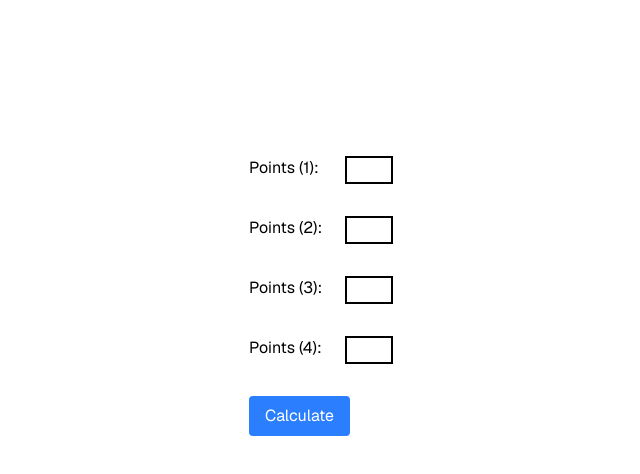
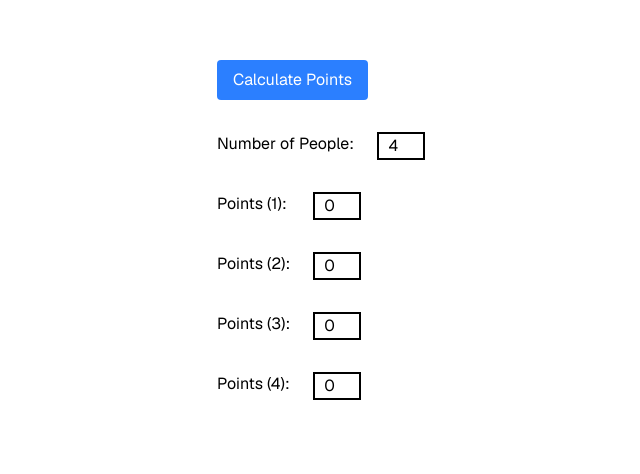
Before and after one commit to GriffinBaxter/Chore-Points, a Next.js app: page / in a window 1280 px wide. Shown: the part 104-578 px from the top of the page, without its empty margins (319-959 px from the left). Built offline with nearby package versions, Linux system fonts and the light colour scheme.

Commit message:
Implement "number of people" input

```diff
--- a/src/app/page.tsx
+++ b/src/app/page.tsx
@@ -1,13 +1,19 @@
 "use client";
 
-const numberOfPeople = 4;
+import { ChangeEvent, useState } from "react";
 
-const calculateRewards = () => {
+const NUMBER_OF_PEOPLE_DEFAULT = 4;
+const NUMBER_OF_PEOPLE_MIN = 1;
+const NUMBER_OF_PEOPLE_MAX = 20;
+const POINTS_DEFAULT = 0;
+const EPSILON = 0.001;
+
+const calculateRewards = (numberOfPeople: number) => {
   const pointsArray = [...Array(numberOfPeople).keys()].map((i) => {
     const points = document.getElementById(
       `points-${i.toString()}`,
     ) as HTMLInputElement;
-    return points.value ? Number(points.value) : 0;
+    return points.value ? Number(points.value) : POINTS_DEFAULT;
   });
   const avgPoints = pointsArray.reduce((a, b) => a + b, 0) / pointsArray.length;
   const deviations = pointsArray.map((points) => points - avgPoints);
@@ -21,46 +27,83 @@ const calculateRewards = () => {
   for (const points of pointsArray) {
     if (points > avgPoints) {
       rewards.push(
-        ((40 / (positiveDeviationsSum + 0.001)) * (points - avgPoints)).toFixed(
-          2,
-        ),
+        (
+          (40 / (positiveDeviationsSum + EPSILON)) *
+          (points - avgPoints)
+        ).toFixed(2),
       );
     } else if (points < avgPoints) {
       rewards.push(
         (
-          -(15 / (negativeDeviationsSumAbs + 0.001)) *
+          -(15 / (negativeDeviationsSumAbs + EPSILON)) *
           Math.abs(points - avgPoints)
         ).toFixed(2),
       );
     } else {
-      rewards.push((0).toFixed(2));
+      rewards.push(POINTS_DEFAULT.toFixed(2));
     }
   }
   console.log(rewards);
 };
 
 export default function Home() {
+  const [numberOfPeople, setNumberOfPeople] = useState(
+    NUMBER_OF_PEOPLE_DEFAULT,
+  );
+
+  const handleNumberOfPeopleChange = (e: ChangeEvent<HTMLInputElement>) => {
+    if (e.target.value) {
+      const value = Number(e.target.value);
+      if (value >= NUMBER_OF_PEOPLE_MIN && value <= NUMBER_OF_PEOPLE_MAX) {
+        setNumberOfPeople(value);
+      } else if (value < NUMBER_OF_PEOPLE_MIN) {
+        setNumberOfPeople(NUMBER_OF_PEOPLE_MIN);
+      } else if (value > NUMBER_OF_PEOPLE_MAX) {
+        setNumberOfPeople(NUMBER_OF_PEOPLE_MAX);
+      }
+    }
+  };
+
   return (
-    <div className="grid min-h-screen grid-rows-[20px_1fr_20px] items-center justify-items-center gap-16 p-8 pb-20 font-[family-name:var(--font-geist-sans)] sm:p-20">
+    <div className="grid min-h-screen grid-rows-[20px_1fr_20px] justify-items-center gap-16 p-8 pb-20 font-[family-name:var(--font-geist-sans)] sm:p-20">
       <main className="row-start-2 flex flex-col items-center gap-[32px] sm:items-start">
+        <button
+          className="rounded bg-blue-500 px-4 py-2 text-white hover:bg-blue-700"
+          onClick={() => {
+            calculateRewards(numberOfPeople);
+          }}
+        >
+          Calculate Points
+        </button>
+        <div className="flex">
+          <label className="w-40" htmlFor={"numberOfPeople"}>
+            Number of People:
+          </label>
+          <input
+            className="w-12 border-2 border-solid border-black text-center"
+            id={"numberOfPeople"}
+            type="number"
+            defaultValue={NUMBER_OF_PEOPLE_DEFAULT}
+            min={NUMBER_OF_PEOPLE_MIN}
+            max={20}
+            onChange={(e) => {
+              handleNumberOfPeopleChange(e);
+            }}
+          />
+        </div>
         {[...Array(numberOfPeople).keys()].map((i) => (
           <div className="flex" key={i}>
             <label className="w-24" htmlFor={`points-${i.toString()}`}>
               Points ({i + 1}):
             </label>
             <input
-              className="w-12 border-2 border-solid border-black"
+              className="w-12 border-2 border-solid border-black text-center"
               id={`points-${i.toString()}`}
               type="number"
+              defaultValue={POINTS_DEFAULT}
             />
           </div>
         ))}
-        <button
-          className="rounded bg-blue-500 px-4 py-2 text-white hover:bg-blue-700"
-          onClick={calculateRewards}
-        >
-          Calculate
-        </button>
       </main>
     </div>
   );
```
